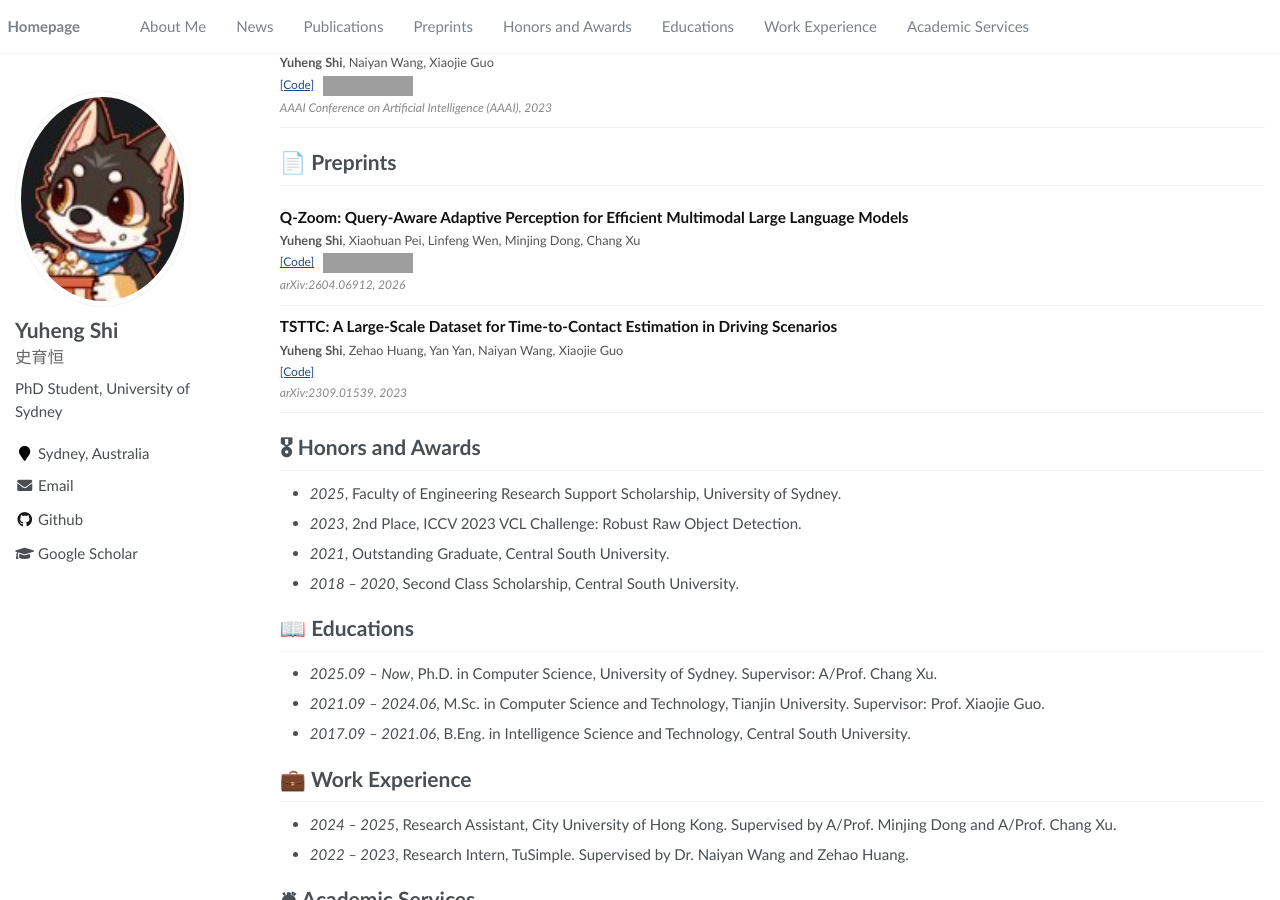
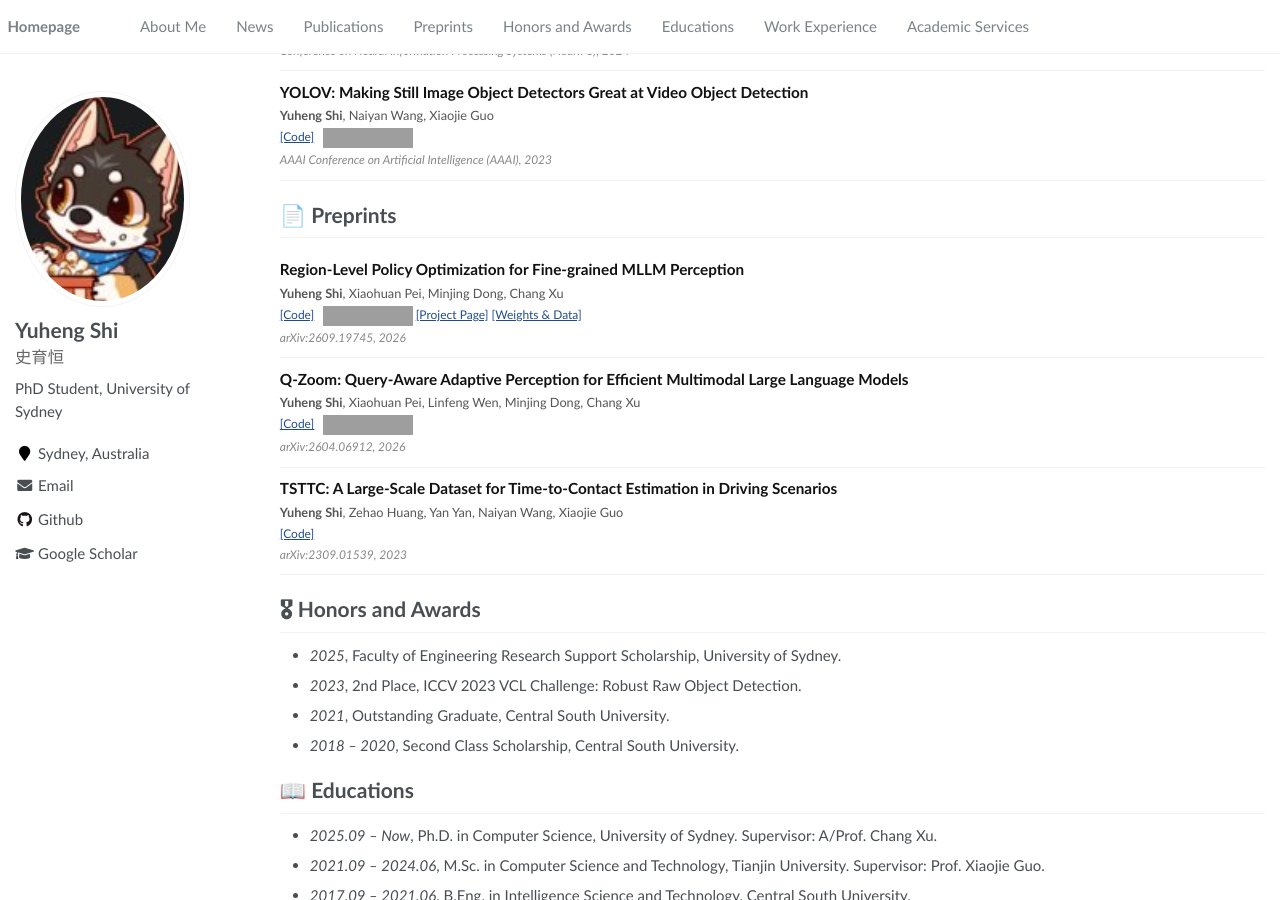
Before and after one commit to YuHengsss/YuHengsss.github.io, a Jekyll site: the page built from _pages/about.md, in a window 1280 px wide and 900 px high, scrolled down 1173 px. Built offline with Jekyll 4.4.1, drawn with Linux system fonts in a browser that asks for light colours; some of the changed text lies outside the part shown; grey boxes are pictures that could not be loaded.

Commit message:
Add Vision-RL2 preprint (arXiv:2609.19745) to news and preprints
Co-Authored-By: Claude Fable 5.1 <noreply@anthropic.com>
Claude-Session: https://claude.ai/code/session_01EvgcaFjffwaXHaJ1K8R2LU

```diff
--- a/_pages/about.md
+++ b/_pages/about.md
@@ -23,6 +23,7 @@ My research focuses on **efficient and generalizable visual perception**, includ
 
 
 # 🔥 News
+- *2026.09*: &nbsp;📄 New preprint "Region-Level Policy Optimization for Fine-grained MLLM Perception" (Vision-RL²) is on [arXiv](https://arxiv.org/abs/2609.19745), with [code](https://github.com/YuHengsss/VisionRL2), [weights](https://huggingface.co/collections/YuhengSSS/visionrl2) and a [project page](https://yuhengsss.github.io/VisionRL2/).
 - *2026.04*: &nbsp;📄 New preprint "Q-Zoom: Query-Aware Adaptive Perception for Efficient Multimodal Large Language Models" is on [arXiv](https://arxiv.org/abs/2604.06912).
 - *2026.01*: &nbsp;🎉 Two papers accepted to **ICLR 2026**!
 - *2026.01*: &nbsp;🎉 Our paper on practical video object detection is accepted by **IJCV 2026**.
@@ -120,6 +121,18 @@ My research focuses on **efficient and generalizable visual perception**, includ
 
 <div class="pub-item" markdown="1">
 
+<div class="pub-title" markdown="span">[Region-Level Policy Optimization for Fine-grained MLLM Perception](https://arxiv.org/abs/2609.19745)</div>
+
+<div class="pub-authors" markdown="span">**Yuheng Shi**, Xiaohuan Pei, Minjing Dong, Chang Xu</div>
+
+<div class="pub-links" markdown="span">[\[Code\]](https://github.com/YuHengsss/VisionRL2) [![stars](https://img.shields.io/github/stars/YuHengsss/VisionRL2?style=social)](https://github.com/YuHengsss/VisionRL2) [\[Project Page\]](https://yuhengsss.github.io/VisionRL2/) [\[Weights & Data\]](https://huggingface.co/collections/YuhengSSS/visionrl2)</div>
+
+<div class="pub-venue" markdown="span">arXiv:2609.19745, 2026</div>
+
+</div>
+
+<div class="pub-item" markdown="1">
+
 <div class="pub-title" markdown="span">[Q-Zoom: Query-Aware Adaptive Perception for Efficient Multimodal Large Language Models](https://arxiv.org/abs/2604.06912)</div>
 
 <div class="pub-authors" markdown="span">**Yuheng Shi**, Xiaohuan Pei, Linfeng Wen, Minjing Dong, Chang Xu</div>
```
Also changed, not shown: _pages/zh.md (+13 -0 lines).
